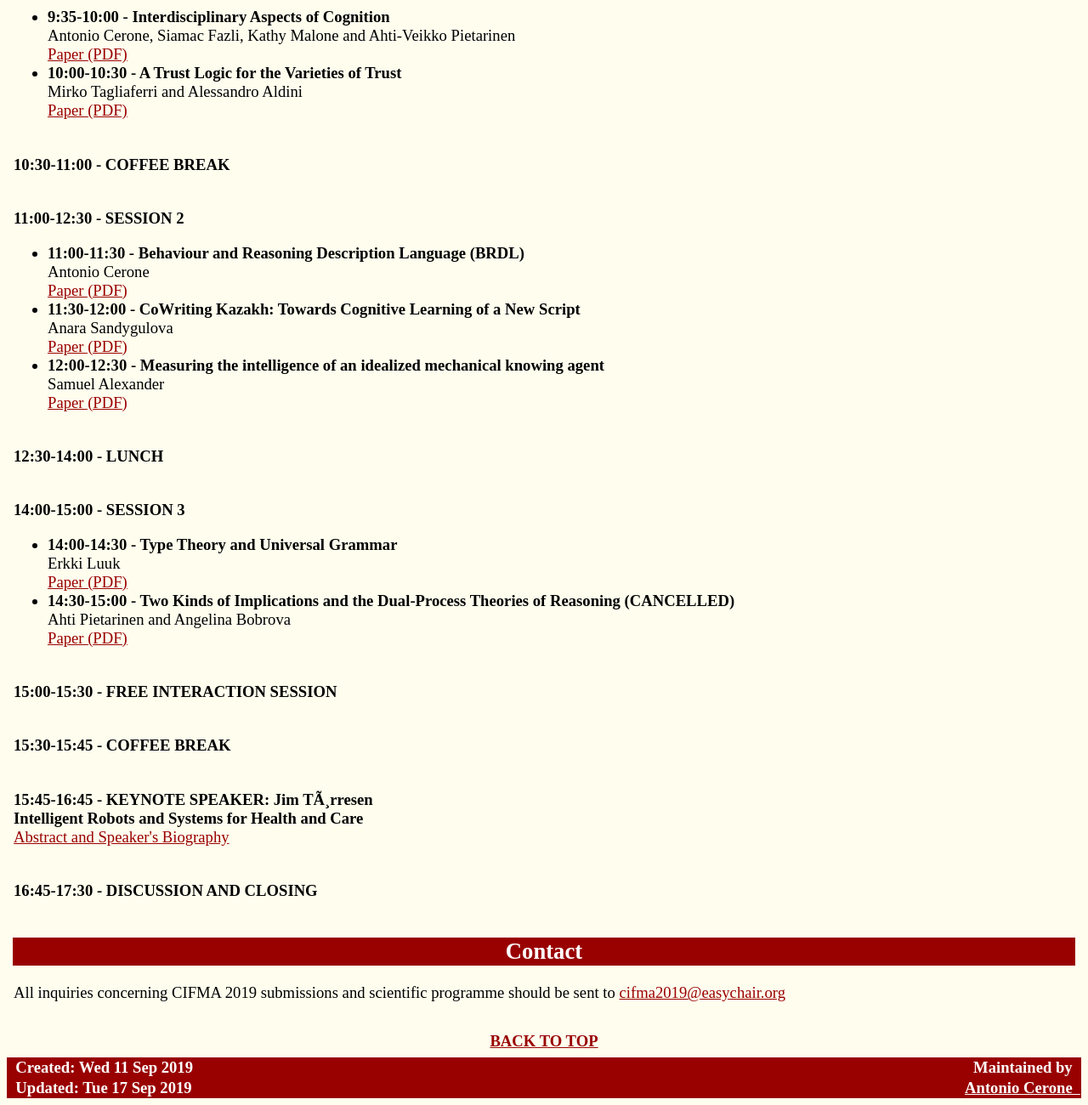
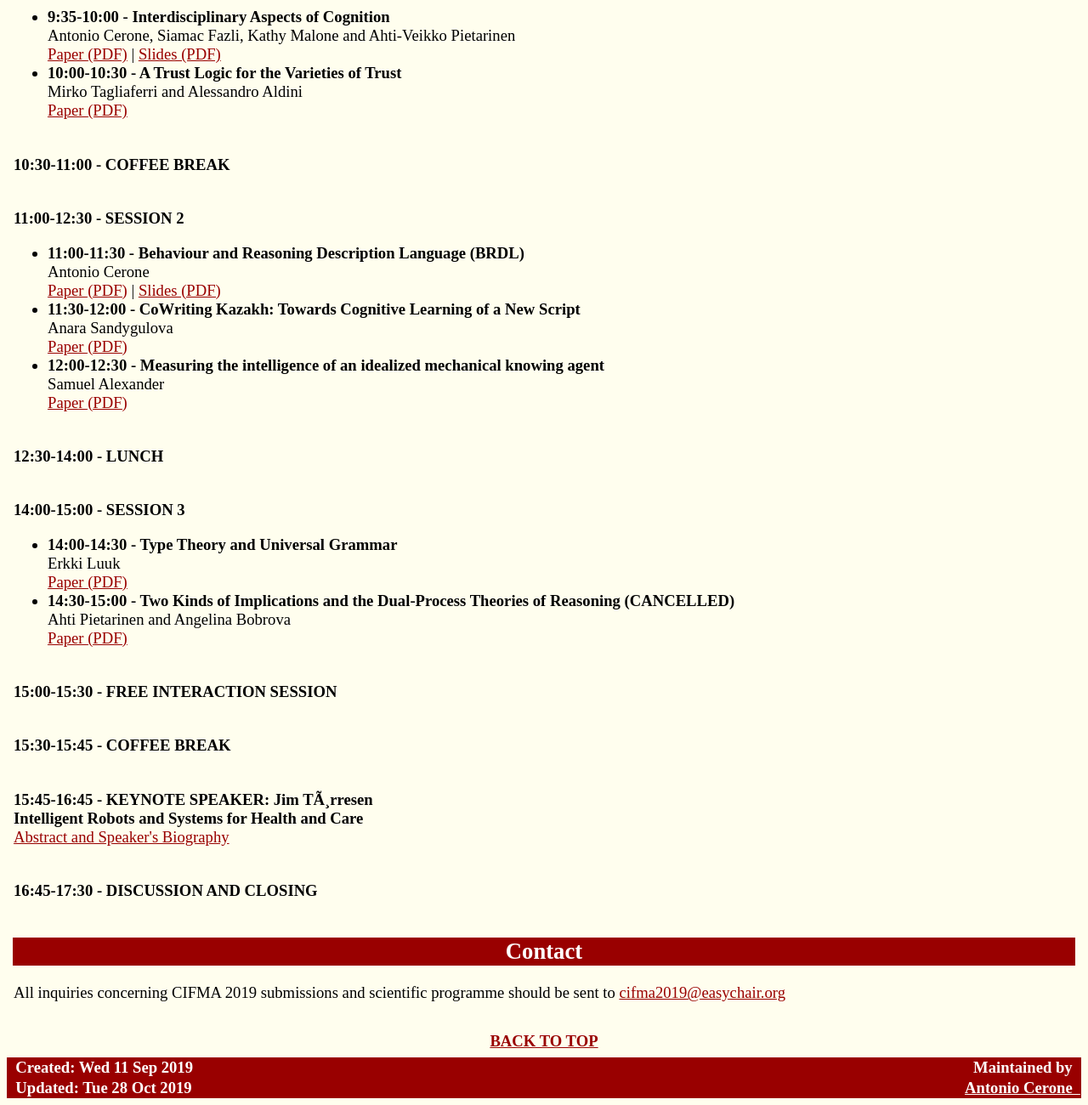
Before and after one commit to CIFMA/cifma.github.io, a plain HTML site: page programme-2019.html in a window 1280 px wide. Shown: the part 527-1827 px from the top of the page at 85% size. Drawn offline with Linux system fonts and the light colour scheme.

Commit message:
Update programme-2019.html

```diff
--- a/programme-2019.html
+++ b/programme-2019.html
@@ -89,8 +89,11 @@
                           Antonio Cerone, Siamac Fazli, Kathy Malone and Ahti-Veikko Pietarinen<br>
                            <a class="link"
                              target="_tabs"
-                             href="Papers-2019/Cerone-Fazli-Malone-Pietarinen.pdf">Paper (PDF)</a></li>
-                       <li><strong>10:00-10:30 - A Trust Logic for the Varieties of Trust</strong><br>
+                             href="Papers-2019/Cerone-Fazli-Malone-Pietarinen.pdf">Paper (PDF)</a> |
+                           <a class="link"
+                             target="_tabs"
+                             href="Slides-2019/Cerone-Fazli-Malone-Pietarinen-slides.pdf">Slides (PDF)</a></li>                           </li>
+                        <li><strong>10:00-10:30 - A Trust Logic for the Varieties of Trust</strong><br>
                           Mirko Tagliaferri and Alessandro Aldini<br>
                           <a class="link"
                              target="_tabs"
@@ -111,7 +114,10 @@
                           Antonio Cerone</br>
                           <a class="link"
                              target="_tabs"
-                             href="Papers-2019/Cerone.pdf">Paper (PDF)</a></li>
+                             href="Papers-2019/Cerone.pdf">Paper (PDF)</a> |
+                           <a class="link"
+                             target="_tabs"
+                             href="Slides-2019/Cerone-slides.pdf">Slides (PDF)</a></li>
                         <li><strong>11:30-12:00 - CoWriting Kazakh: Towards Cognitive Learning of a New Script</strong><br>
                           Anara Sandygulova</br>
                           <a class="link"
@@ -219,7 +225,7 @@ Wed 11 Sep 2019</td>
           </tr>
           <tr>
             <td id="small-bright-on-dark" align="left">&nbsp; Updated:
-Tue 17 Sep 2019</td>
+Tue 28 Oct 2019</td>
             <td id="small-bright-on-dark" align="right"> <a
                 id="small-bright-on-dark"
                 href="" target="_tab">Antonio
```
